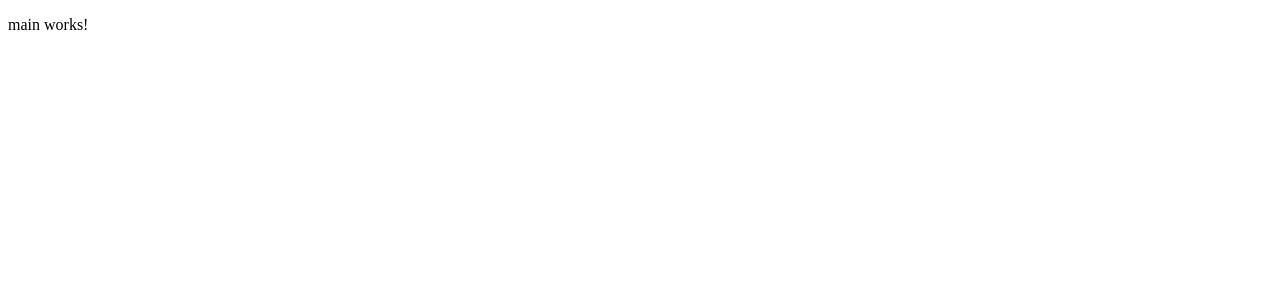
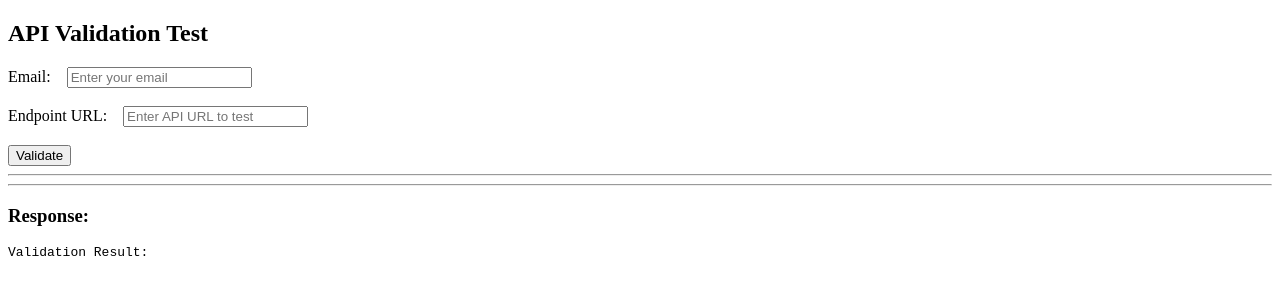
Before and after one commit to mathebe-moseri/string-sorter-ui, an Angular app: page / in a window 1280 px wide. Shown: the top 300 px of the page. Built offline with nearby package versions, Linux system fonts and the light colour scheme.

Commit message:
feat: implement initial static frontend form for API validation

```diff
--- /dev/null
+++ b/src/app/components/api-test/api-test.component.html
@@ -0,0 +1,27 @@
+<h2>API Validation Test</h2>
+
+<form>
+  <div>
+    <label>Email:&emsp;</label>
+    <input type="email" placeholder="Enter your email" />
+  </div>
+
+  <br />
+
+  <div>
+    <label>Endpoint URL:&emsp;</label>
+    <input type="text" placeholder="Enter API URL to test" />
+  </div>
+
+  <br />
+
+  <button type="submit">Validate</button>
+</form>
+
+<hr />
+<hr />
+
+<h3>Response:</h3>
+<pre>
+Validation Result:
+</pre>
--- a/src/app/main/main.component.html
+++ b/src/app/main/main.component.html
@@ -1 +1 @@
-<p>main works!</p>
+<app-api-test></app-api-test>
--- a/src/app/main/main.component.ts
+++ b/src/app/main/main.component.ts
@@ -1,9 +1,10 @@
 import { Component } from '@angular/core';
+import { ApiTestComponent } from '../components/api-test/api-test.component';
 
 @Component({
   selector: 'app-main',
   standalone: true,
-  imports: [],
+  imports: [ApiTestComponent],
   templateUrl: './main.component.html',
   styleUrl: './main.component.css'
 })
```
Also changed, not shown: src/app/components/api-test/api-test.component.ts (added, +12 -0 lines), src/app/components/api-test/api-test.component.css (added), 1 other file (tests, documents, lock files or other folders).
